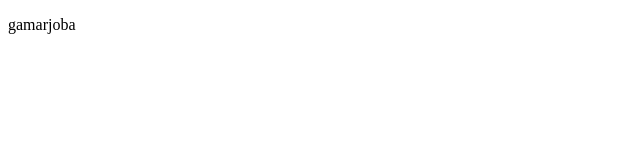
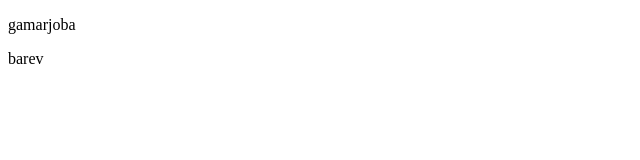
Before and after one commit to nikagigo/project, a plain HTML site: page index.html in a window 1280 px wide. Shown: the full height of the page, 0-640 px from the left. Drawn offline with Linux system fonts and the light colour scheme.

Commit message:
Update index.html

```diff
--- a/index.html
+++ b/index.html
@@ -7,5 +7,6 @@
 </head>
 <body>
     <p>gamarjoba</p>
+    <p>barev</p>
 </body>
 </html>
```
